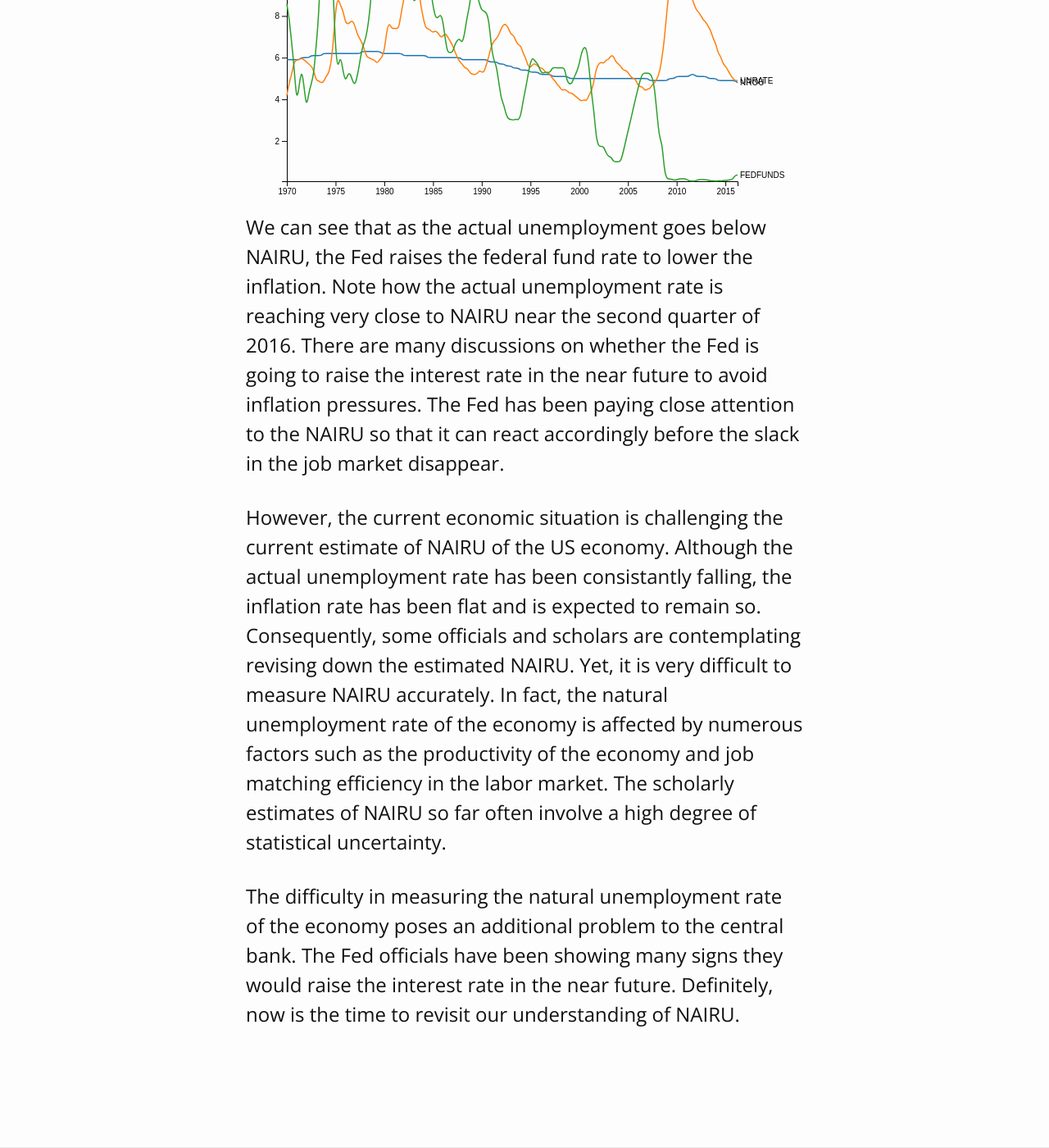
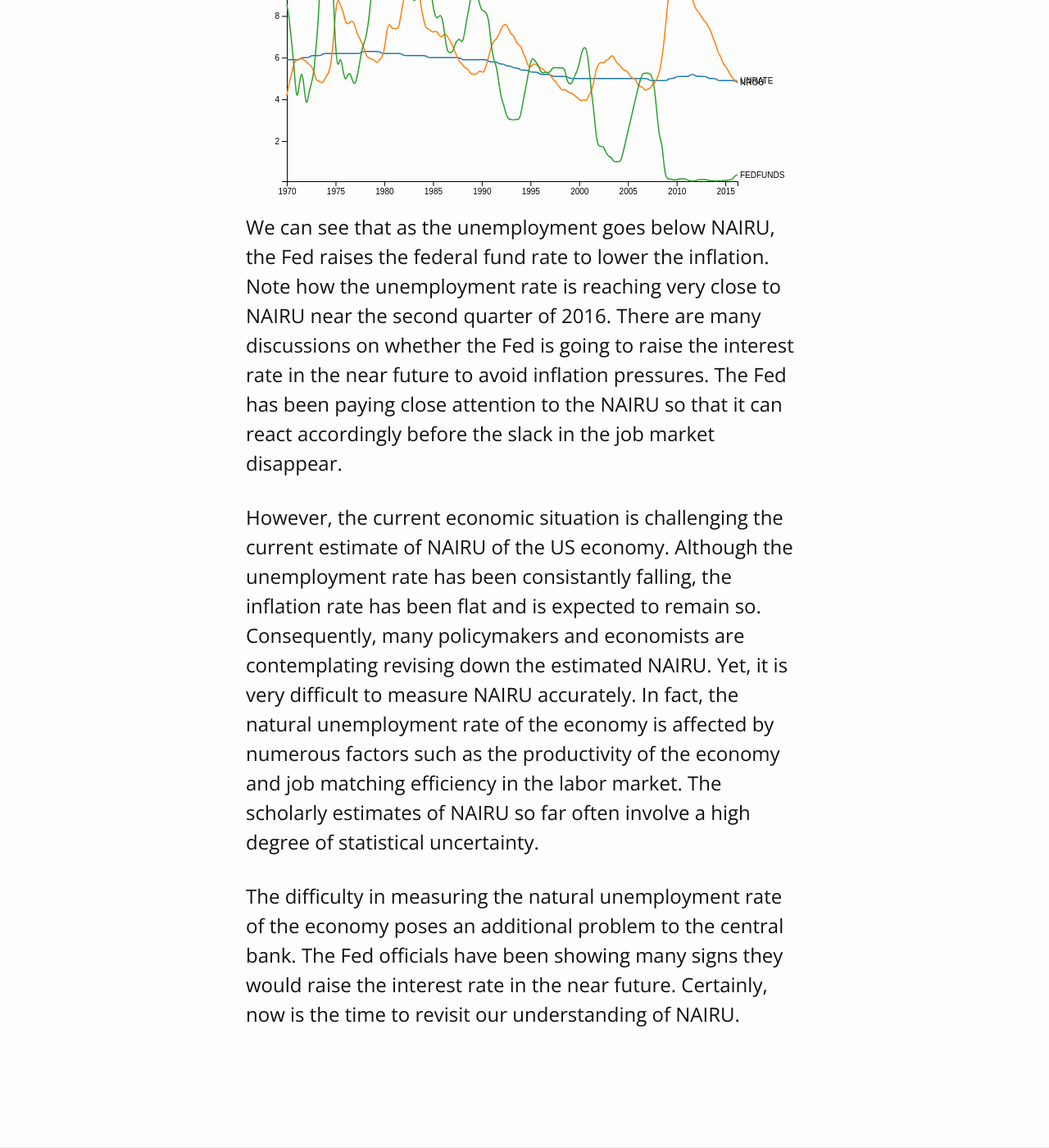
Before and after one commit to kennylee15/blog, a Jekyll site: the page built from _posts/2016-08-16-NAIRU.markdown, in a window 1280 px wide and 1400 px high, scrolled down 2033 px. Shown: the whole window at 82% size. Built offline with Jekyll 4.4.1, drawn with Linux system fonts in a browser that asks for light colours; nearby versions of some CDN libraries; some web fonts are replaced.

Commit message:
light edits

```diff
--- a/_posts/2016-08-16-NAIRU.markdown
+++ b/_posts/2016-08-16-NAIRU.markdown
@@ -132,10 +132,10 @@ function type(d, _, columns) {
 </script>
 
 
-We can see that as the actual unemployment goes below NAIRU, the Fed raises the federal fund rate to lower the inflation. Note how the actual unemployment rate is reaching very close to NAIRU near the second quarter of 2016. There are many discussions on whether the Fed is going to raise the interest rate in the near future to avoid inflation pressures. The Fed has been paying close attention to the NAIRU so that it can react accordingly before the slack in the job market disappear.
+We can see that as the unemployment goes below NAIRU, the Fed raises the federal fund rate to lower the inflation. Note how the unemployment rate is reaching very close to NAIRU near the second quarter of 2016. There are many discussions on whether the Fed is going to raise the interest rate in the near future to avoid inflation pressures. The Fed has been paying close attention to the NAIRU so that it can react accordingly before the slack in the job market disappear.
 
 
-However, the current economic situation is challenging the current estimate of NAIRU of the US economy. Although the actual unemployment rate has been consistantly falling, the inflation rate has been flat and is expected to remain so. Consequently, some officials and scholars are contemplating revising down the estimated NAIRU. Yet, it is very difficult to measure NAIRU accurately. In fact, the natural unemployment rate of the economy is affected by numerous factors such as the productivity of the economy and job matching efficiency in the labor market. The scholarly estimates of NAIRU so far often involve a high degree of statistical uncertainty.
+However, the current economic situation is challenging the current estimate of NAIRU of the US economy. Although the unemployment rate has been consistantly falling, the inflation rate has been flat and is expected to remain so. Consequently, many policymakers and economists are contemplating revising down the estimated NAIRU. Yet, it is very difficult to measure NAIRU accurately. In fact, the natural unemployment rate of the economy is affected by numerous factors such as the productivity of the economy and job matching efficiency in the labor market. The scholarly estimates of NAIRU so far often involve a high degree of statistical uncertainty.
 
 
-The difficulty in measuring the natural unemployment rate of the economy poses an additional problem to the central bank. The Fed officials have been showing many signs they would raise the interest rate in the near future. Definitely, now is the time to revisit our understanding of NAIRU.
+The difficulty in measuring the natural unemployment rate of the economy poses an additional problem to the central bank. The Fed officials have been showing many signs they would raise the interest rate in the near future. Certainly, now is the time to revisit our understanding of NAIRU.
```
